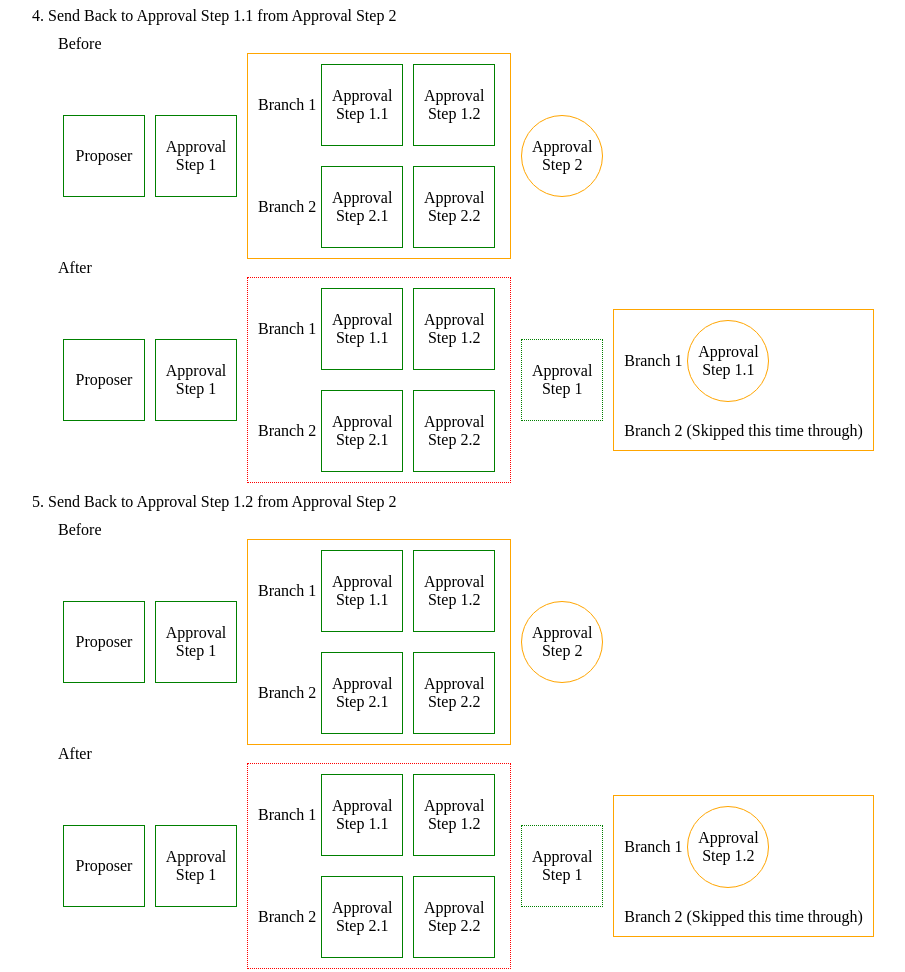
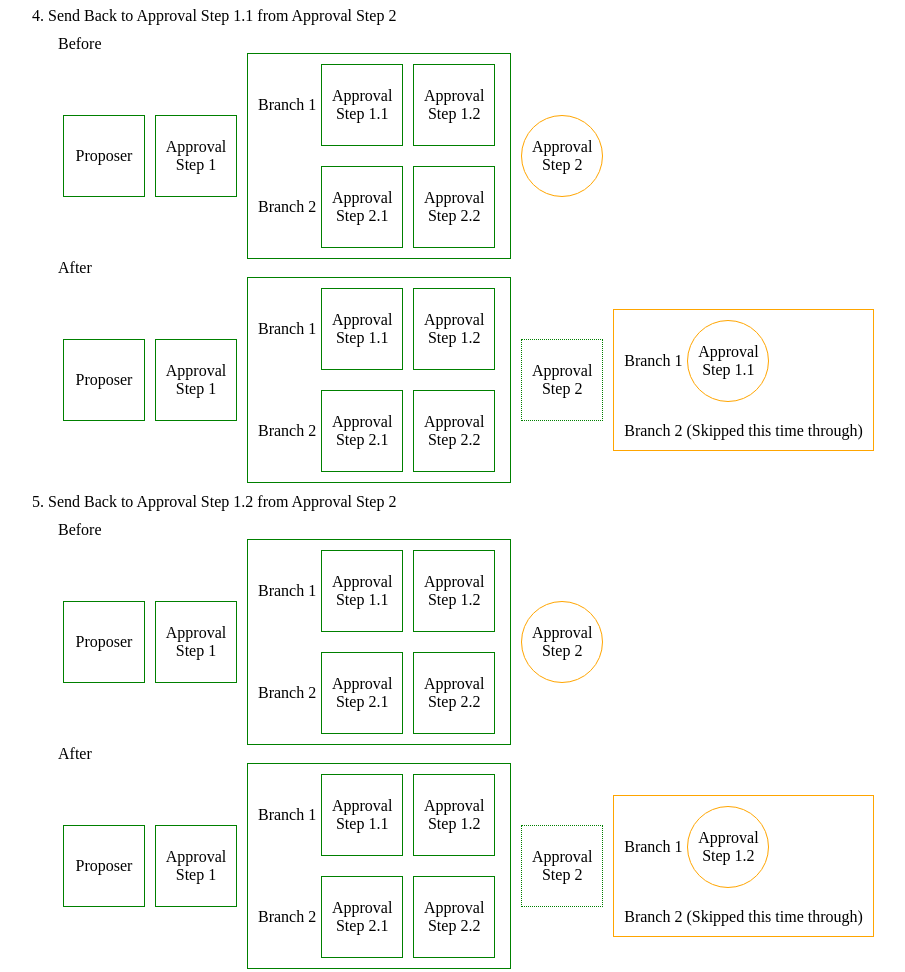
Before and after one commit to KualiCo/wf-sendback-scenarios, a plain HTML site: page index.html in a window 1280 px wide. Shown: the part 4775-5747 px from the top of the page, without its empty margins (0-905 px from the left). Drawn offline with nearby package versions, Linux system fonts and the light colour scheme.

Commit message:
Fixed some incorrect statuses

```diff
--- a/index.html
+++ b/index.html
@@ -1142,7 +1142,7 @@
                 title: 'Approval Step 1'
               },
               {
-                status: 'pending',
+                status: 'complete',
                 type: 'branch',
                 branches: [
                   {
@@ -1189,7 +1189,7 @@
                 title: 'Approval Step 1'
               },
               {
-                status: 'cancelled',
+                status: 'complete',
                 type: 'branch',
                 branches: [
                   {
@@ -1222,7 +1222,7 @@
               },
               {
                 status: 'sentback',
-                title: 'Approval Step 1'
+                title: 'Approval Step 2'
               },
               {
                 status: 'pending',
@@ -1256,7 +1256,7 @@
                 title: 'Approval Step 1'
               },
               {
-                status: 'pending',
+                status: 'complete',
                 type: 'branch',
                 branches: [
                   {
@@ -1303,7 +1303,7 @@
                 title: 'Approval Step 1'
               },
               {
-                status: 'cancelled',
+                status: 'complete',
                 type: 'branch',
                 branches: [
                   {
@@ -1336,7 +1336,7 @@
               },
               {
                 status: 'sentback',
-                title: 'Approval Step 1'
+                title: 'Approval Step 2'
               },
               {
                 status: 'pending',
@@ -1486,7 +1486,7 @@
                 ]
               },
               {
-                status: 'complete',
+                status: 'pending',
                 title: 'Proposer'
               }
             ]
@@ -1617,7 +1617,7 @@
                 ]
               },
               {
-                status: 'complete',
+                status: 'pending',
                 title: 'Proposer'
               }
             ]
```
